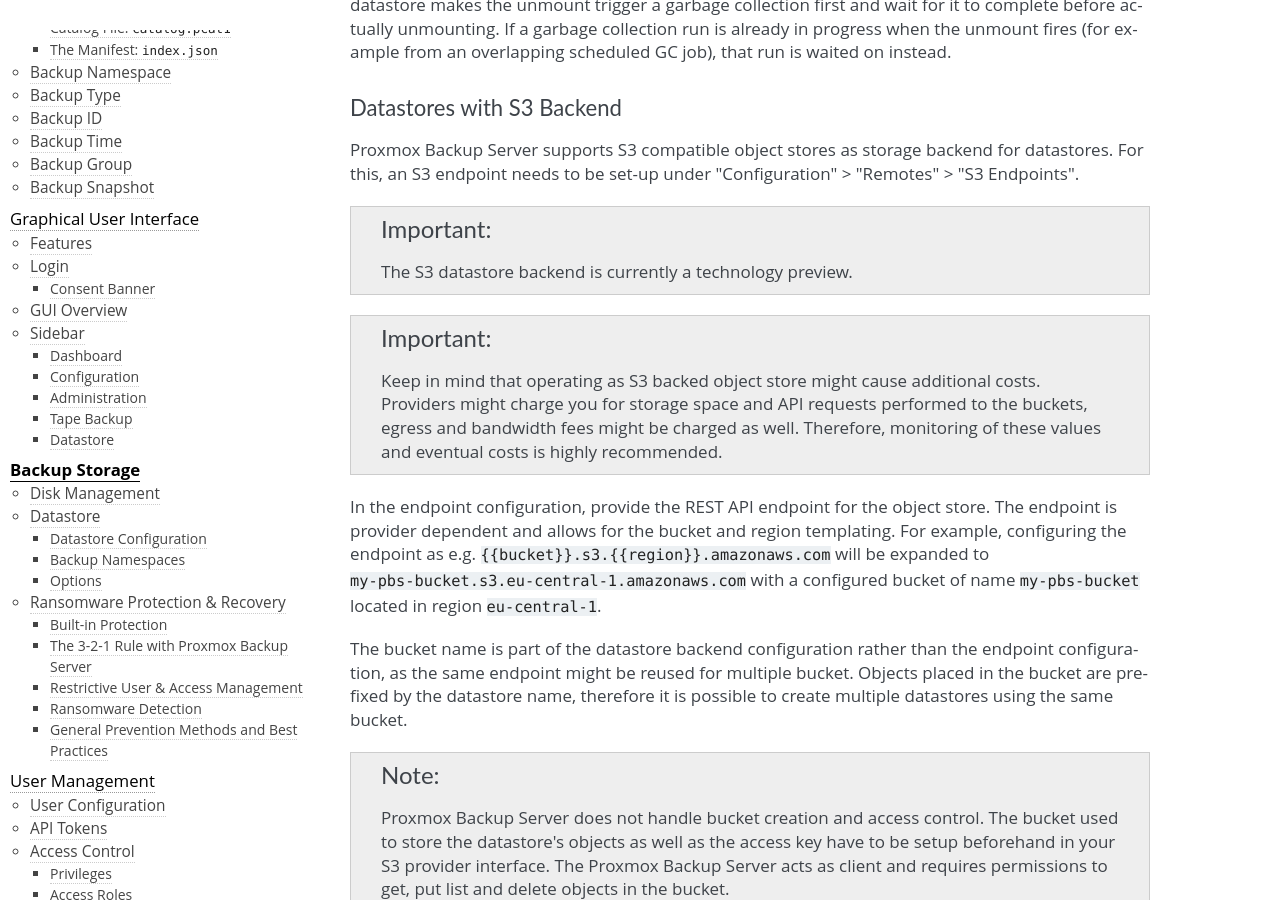
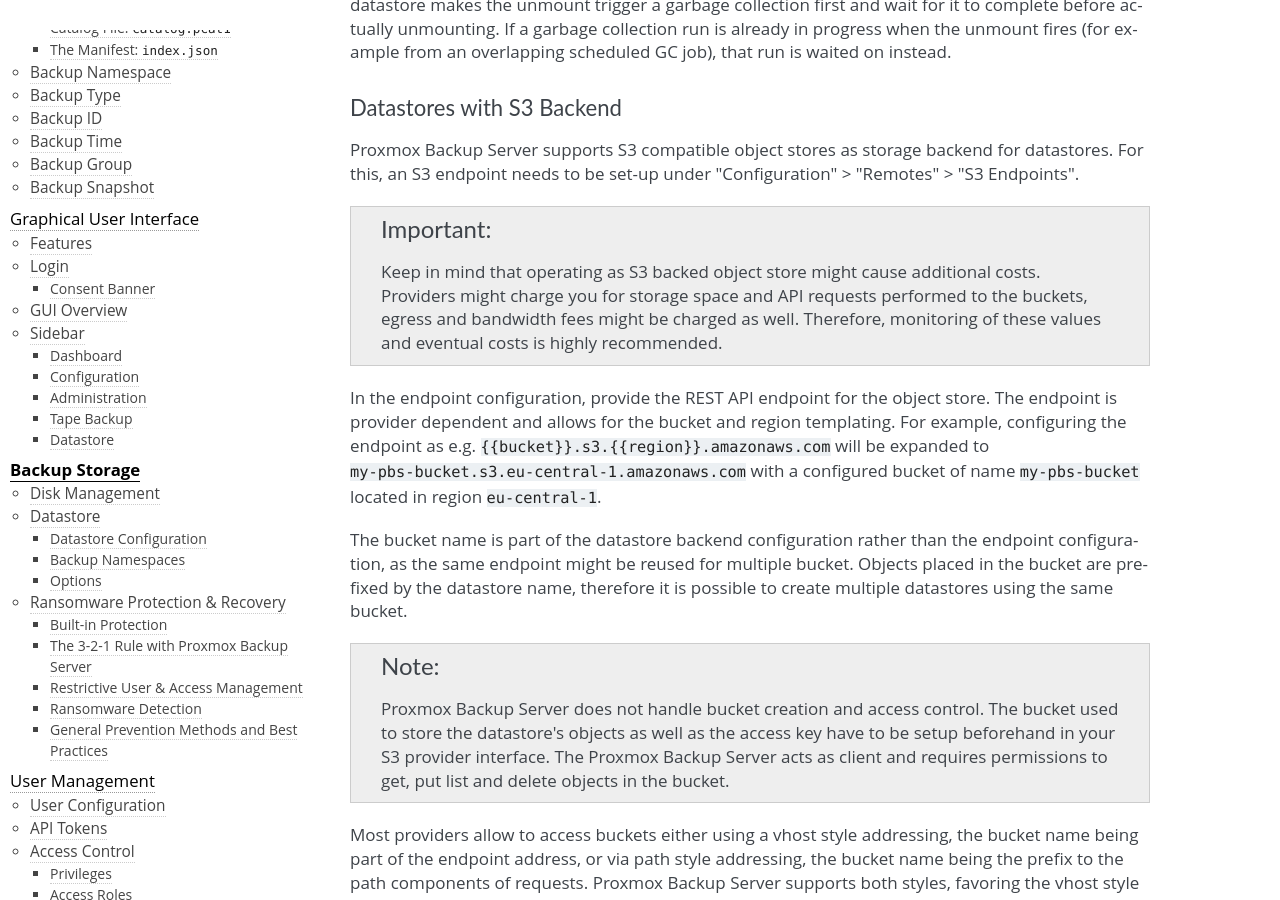
Before and after one commit to rikka-chunibyo/PBS-X, a Sphinx documentation site: the page built from docs/storage.rst, in a window 1280 px wide and 900 px high, scrolled down 4185 px. Built offline with Sphinx 7.4.7, drawn with Linux system fonts in a browser that asks for light colours.

Commit message:
docs: storage: drop S3 technology-preview note
The S3 datastore backend has matured nicely over the last releases and
is graduating out of technology preview and is now a regular supported
feature; so remove the corresponding admonition notice from the
storage chapter.

Signed-off-by: Thomas Lamprecht <t.lamprecht@proxmox.com>

```diff
--- a/docs/storage.rst
+++ b/docs/storage.rst
@@ -248,8 +248,6 @@ Datastores with S3 Backend
 
 Proxmox Backup Server supports S3 compatible object stores as storage backend for datastores. For
 this, an S3 endpoint needs to be set-up under "Configuration" > "Remotes" > "S3 Endpoints".
-
-.. important:: The S3 datastore backend is currently a technology preview.
 
 .. important:: Keep in mind that operating as S3 backed object store might cause additional costs.
    Providers might charge you for storage space and API requests performed to the buckets, egress
```
